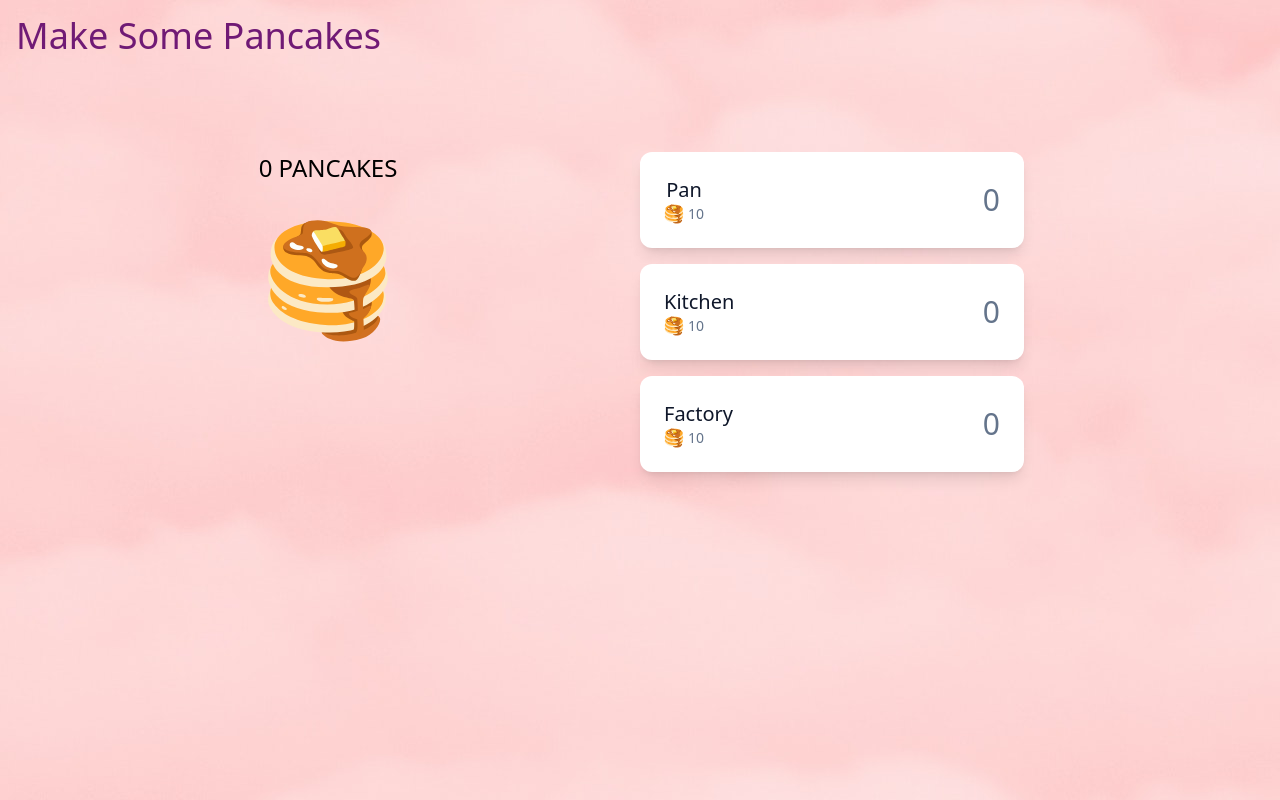
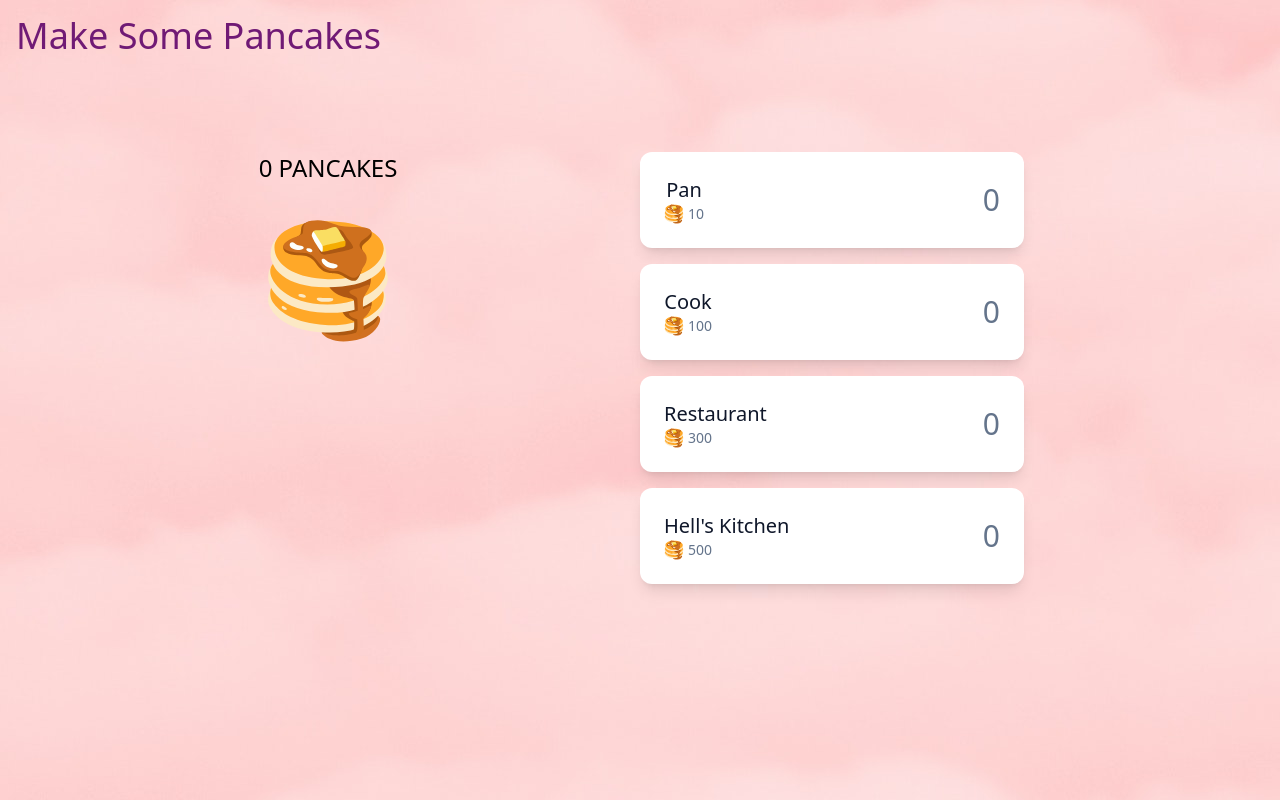
Before and after one commit to mateusz-bielak/pancakes, a React (Vite) app: page / in a window 1280 px wide. Built offline with nearby package versions, Linux system fonts and the light colour scheme.

Commit message:
Implement basic price logic

```diff
--- a/src/App.tsx
+++ b/src/App.tsx
@@ -1,22 +1,37 @@
 import { useCallback, useEffect, useState } from 'react';
 import pancakesSVG from './assets/pancakes.svg';
 
-const PAN_PRICE = 10;
-
-const names = ['Pan', 'Kitchen', 'Factory'];
+type Maker = {
+  name: string;
+  price: number;
+  income: number;
+  amount: number;
+};
 
 function App() {
   const [count, setCount] = useState(0);
-  const [pans, setPans] = useState(0);
 
-  const buyPan = () => {
-    if (count >= PAN_PRICE) {
-      setCount(value => value - PAN_PRICE);
-      setPans(value => value + 1);
+  const [income, setIncome] = useState(0);
+  const panState = useState<Maker>({ name: 'Pan', price: 10, income: 0.1, amount: 0 });
+  const kitchenState = useState<Maker>({ name: 'Cook', price: 100, income: 1, amount: 0 });
+  const factoryState = useState<Maker>({ name: 'Restaurant', price: 300, income: 3, amount: 0 });
+  const rocketState = useState<Maker>({ name: "Hell's Kitchen", price: 500, income: 5, amount: 0 });
+
+  const makers = [panState, kitchenState, factoryState, rocketState];
+
+  const buyMaker = (maker: Maker, setMaker: React.Dispatch<React.SetStateAction<Maker>>) => () => {
+    if (count >= maker.price) {
+      setCount(value => value - maker.price);
+      setMaker(({ amount, price, ...rest }) => ({
+        amount: amount + 1,
+        price: Math.round(price * 1.15),
+        ...rest,
+      }));
+      setIncome(value => value + maker.income);
     }
   };
 
-  const passiveIncome = useCallback(() => setCount(value => value + 0.1 * pans), [pans]);
+  const passiveIncome = useCallback(() => setCount(value => value + 0.1 * income), [income]);
 
   useEffect(() => {
     const interval = setInterval(passiveIncome, 100);
@@ -29,27 +44,27 @@ function App() {
       <div className='container mx-auto mt-24'>
         <div className='grid grid-cols-2'>
           <div className='flex flex-col items-center gap-8'>
-            <span className='text-2xl'>{Math.round(count)} PANCAKES</span>
+            <span className='text-2xl'>{Math.floor(count)} PANCAKES</span>
             <button className='pancakes' onClick={() => setCount(count => count + 1)}>
               <img src={pancakesSVG} alt='Pancakes' />
             </button>
           </div>
           <div className='flex flex-col gap-4'>
-            {names.map(name => (
+            {makers.map(([maker, setMaker]) => (
               <button
-                key={name}
+                key={maker.name}
                 className='flex max-w-sm items-center justify-between space-x-4 rounded-xl bg-white p-6 shadow-lg'
-                onClick={buyPan}
+                onClick={buyMaker(maker, setMaker)}
               >
                 <div className='flex flex-col'>
-                  <p className='text-xl font-medium text-slate-900'>{name}</p>
+                  <p className='text-xl font-medium text-slate-900'>{maker.name}</p>
                   <div className='flex space-x-1'>
-                    <img className='h-5' src={pancakesSVG} alt={`${name} Logo`} />
-                    <span className='text-sm text-slate-500'>{PAN_PRICE}</span>
+                    <img className='h-5' src={pancakesSVG} alt={`${maker.name} Logo`} />
+                    <span className='text-sm text-slate-500'>{maker.price}</span>
                   </div>
                   <p className='text-sm font-medium text-slate-500'></p>
                 </div>
-                <p className='text-3xl text-slate-500'>{pans}</p>
+                <p className='text-3xl text-slate-500'>{maker.amount}</p>
               </button>
             ))}
           </div>
```
